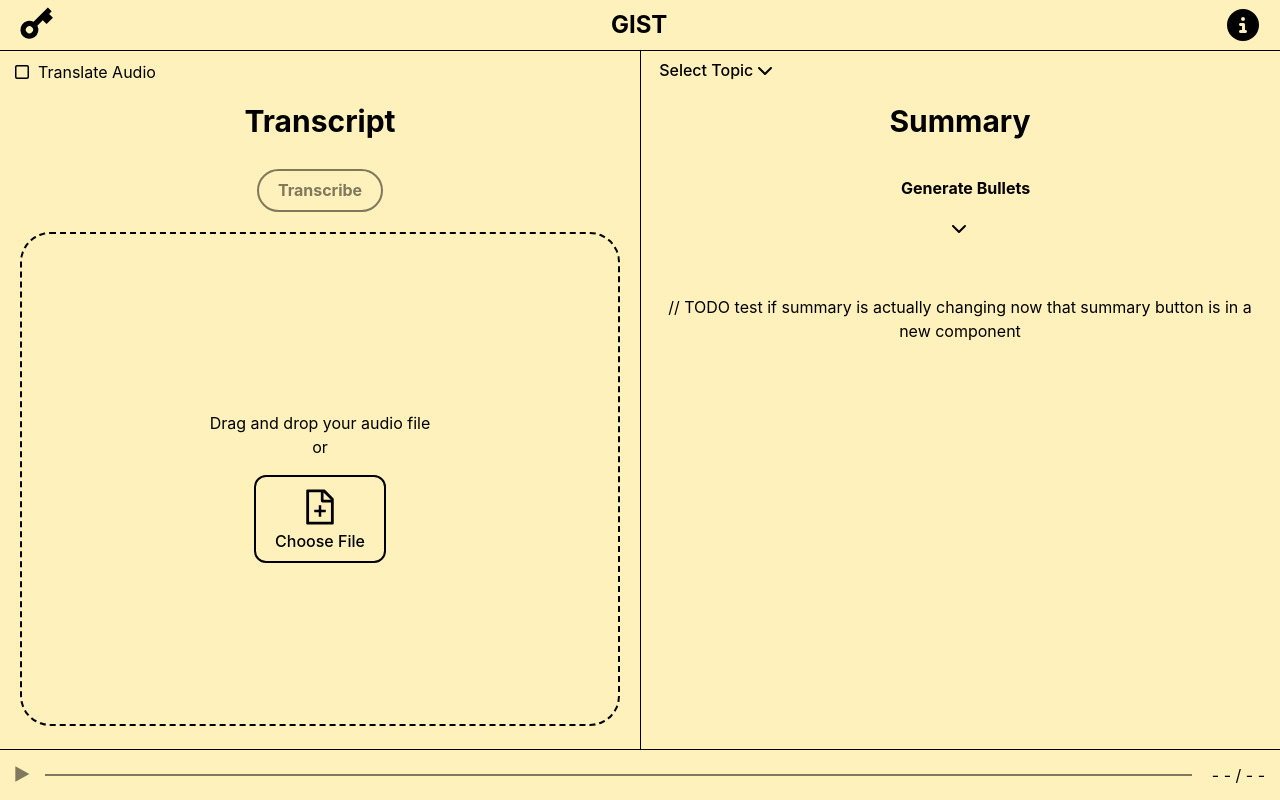
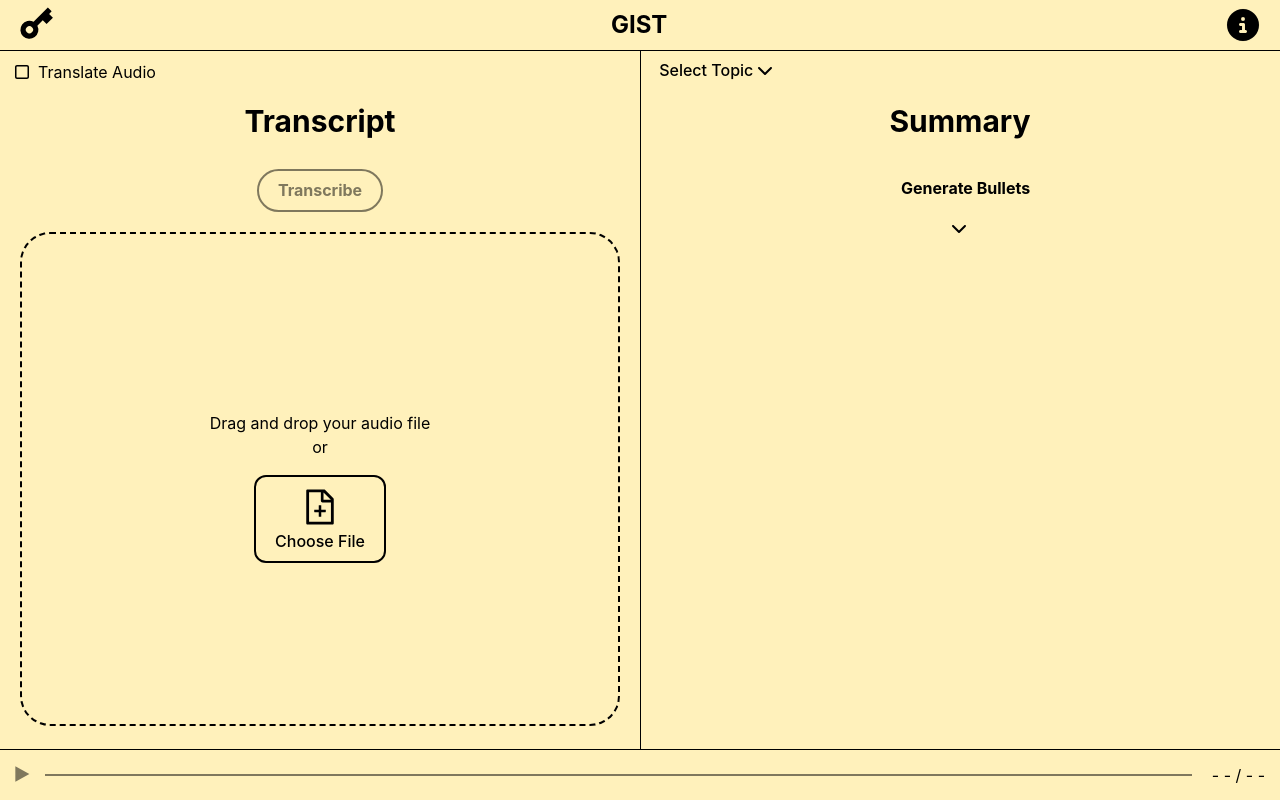
Before and after one commit to Carsonthemonkey/GIST, a React (Vite) app: page / in a window 1280 px wide. Built offline with nearby package versions, Linux system fonts and the light colour scheme; the HTML template or start-up script is replaced by a standard one.

Commit message:
Fixes comment showing in the app

```diff
--- a/src/components/Dropdown/Dropdown.tsx
+++ b/src/components/Dropdown/Dropdown.tsx
@@ -60,10 +60,6 @@ const Dropdown = ({
                     <FontAwesomeIcon className="fa-icon" icon={faChevronDown} />
                 </button>
             )}
-            {/* <button onClick={toggleDropdown}>
-                {displayString}
-                <FontAwesomeIcon className="fa-icon" icon={faChevronDown} />
-            </button> */}
             {isOpen && (
                 <ul className="small-drop-down-content">
                     {options.map((option) => (
--- a/src/components/SummaryPanel/SummaryPanel.tsx
+++ b/src/components/SummaryPanel/SummaryPanel.tsx
@@ -64,8 +64,7 @@ const SummaryPanel = (props: Props) => {
             <div id="summary-content">
                 {/* TODO: add a loading spinner here */}
                 {isLoading && <p>Loading...</p>}
-                // TODO test if summary is actually changing now that summary
-                button is in a new component
+                {/* TODO test if summary is actually changing now that summary button is in a new component */}
                 {!isLoading && summary && <MarkdownFormatter text={summary} />}
             </div>
         </div>
```
